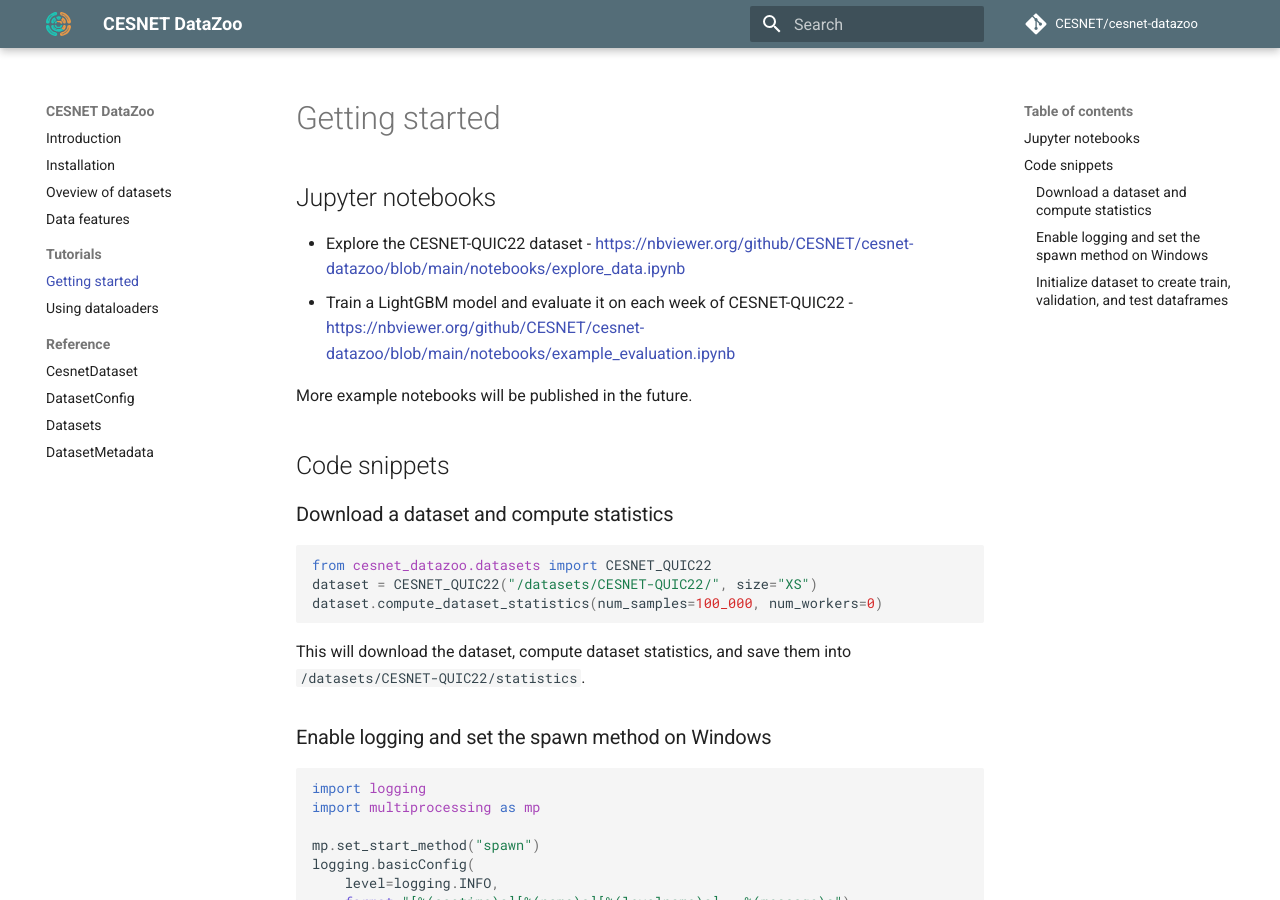
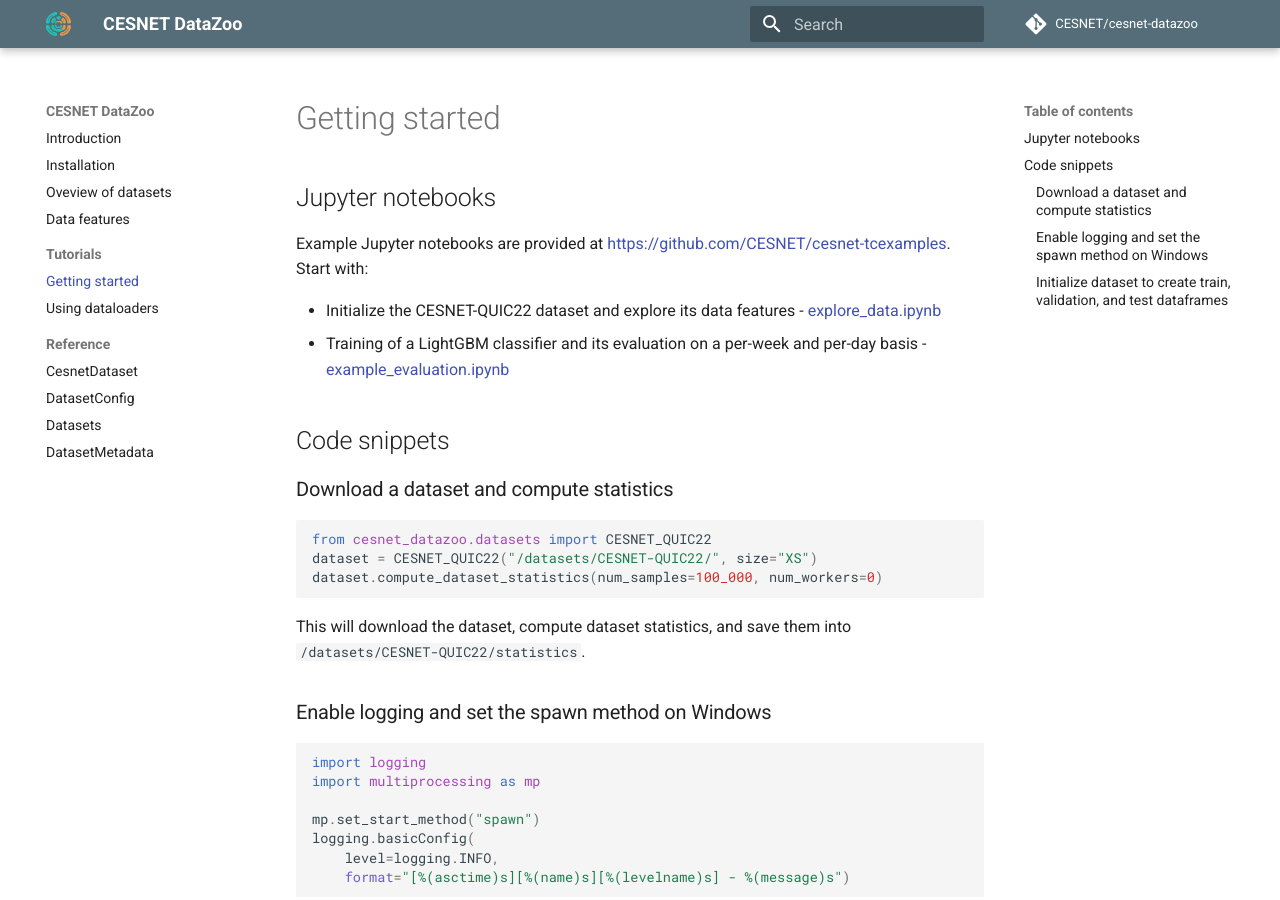
Before and after one commit to CESNET/cesnet-datazoo, an MkDocs documentation site: the page built from docs/getting_started.md, in a window 1280 px wide and 900 px high. Built offline with MkDocs 1.6.1 and Material for MkDocs 9.7.7, drawn with Linux system fonts in a browser that asks for light colours; comment, search, counter and statistics services are not loaded.

Commit message:
Move notebooks to a separate repo

```diff
--- a/docs/getting_started.md
+++ b/docs/getting_started.md
@@ -1,11 +1,11 @@
 # Getting started
 
 ## Jupyter notebooks
+Example Jupyter notebooks are provided at [https://github.com/CESNET/cesnet-tcexamples](https://github.com/CESNET/cesnet-tcexamples). Start with:
 
-* Explore the CESNET-QUIC22 dataset - [https://nbviewer.org/github/CESNET/cesnet-datazoo/blob/main/notebooks/explore_data.ipynb](https://nbviewer.org/github/CESNET/cesnet-datazoo/blob/main/notebooks/explore_data.ipynb)
-* Train a LightGBM model and evaluate it on each week of CESNET-QUIC22 - [https://nbviewer.org/github/CESNET/cesnet-datazoo/blob/main/notebooks/example_evaluation.ipynb](https://nbviewer.org/github/CESNET/cesnet-datazoo/blob/main/notebooks/example_evaluation.ipynb)
+* Initialize the CESNET-QUIC22 dataset and explore its data features - [explore_data.ipynb](https://nbviewer.org/github/CESNET/cesnet-tcexamples/blob/main/notebooks/explore_data.ipynb)
+* Training of a LightGBM classifier and its evaluation on a per-week and per-day basis - [example_evaluation.ipynb](https://nbviewer.org/github/CESNET/cesnet-tcexamples/blob/main/notebooks/example_evaluation.ipynb)
 
-More example notebooks will be published in the future.
 
 ## Code snippets
 
--- a/pyproject.toml
+++ b/pyproject.toml
@@ -45,10 +45,7 @@
 
 [project.optional-dependencies]
 dev = [
-  "black",
   "build",
-  "jupyterlab",
-  "lightgbm",
   "mkdocs-autorefs",
   "mkdocs-material-extensions",
   "mkdocs-material",
```
Also changed, not shown: 3 other files.
